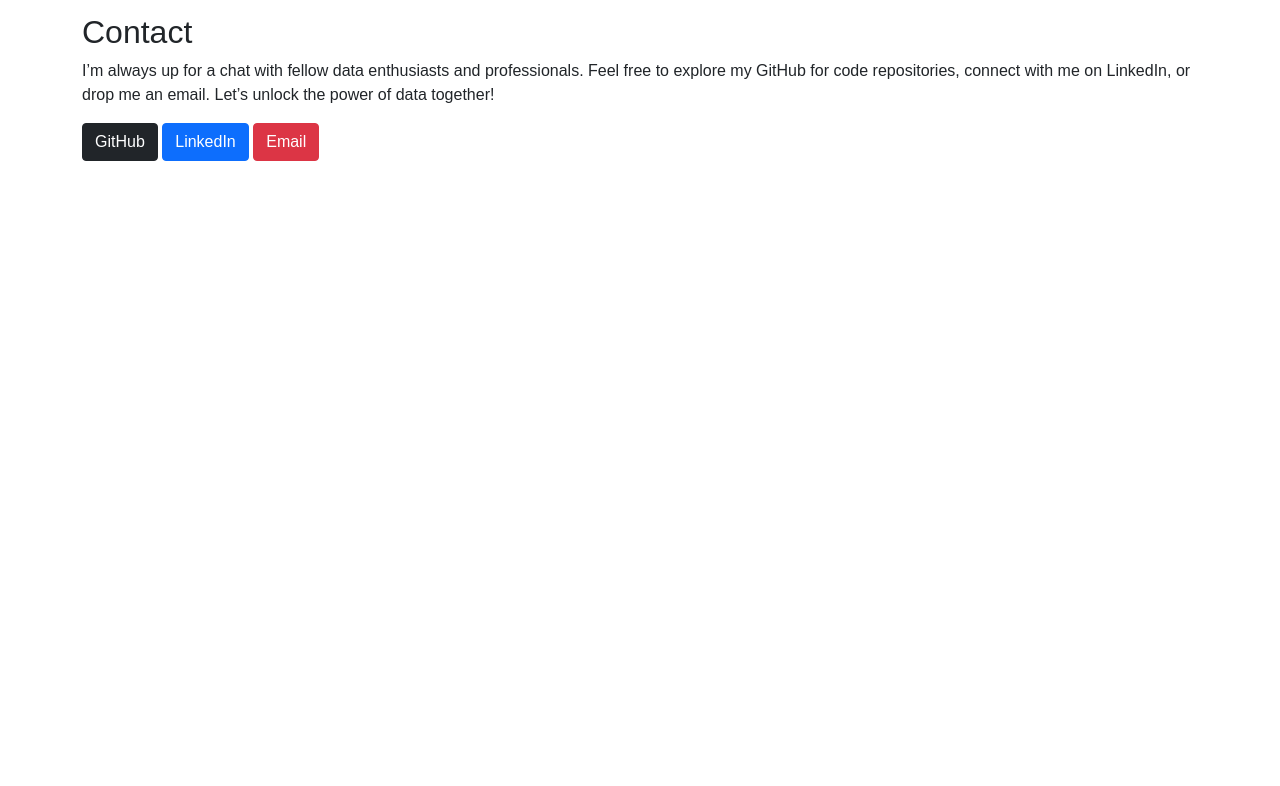
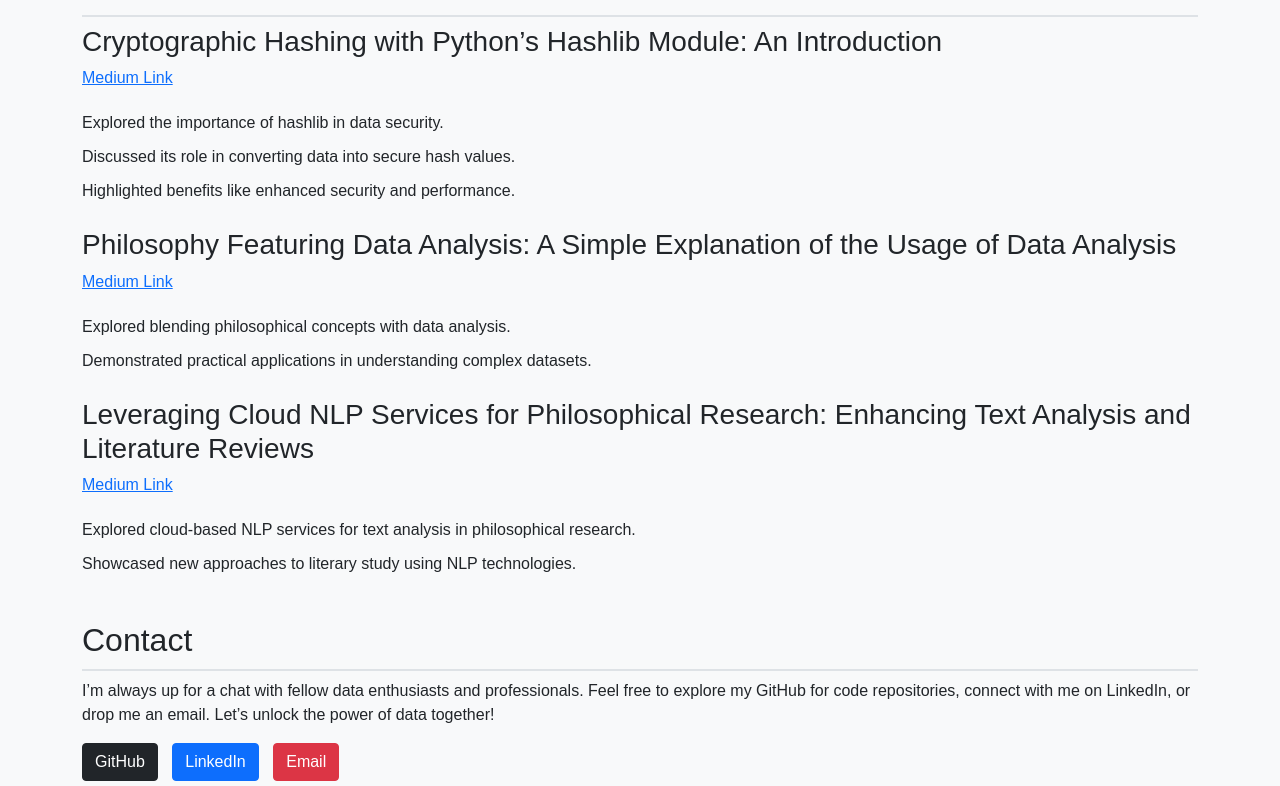
Before and after one commit to klmnsrffn/portfolioo, a plain HTML site: page index.html in a window 1280 px wide. Shown: the part 2014-2800 px from the top of the page. Before the commit the page ends 2175 px from the top, so only its background shows below. Drawn offline with nearby package versions, Linux system fonts and the light colour scheme; a script that the page names is missing.

Commit message:
Update styles.css

```diff
--- a/styles.css
+++ b/styles.css
@@ -1,12 +1,36 @@
 body {
-  font-family: Arial, sans-serif;
+    font-family: Arial, sans-serif;
+    background-color: #f8f9fa;
+    color: #212529;
 }
 
-nav ul {
-  list-style-type: none;
-  padding: 0;
+h1 {
+    text-align: center;
+    margin-bottom: 40px;
 }
 
-nav ul li {
-  display: inline;
-  margin
+section {
+    margin-bottom: 40px;
+}
+
+h2 {
+    border-bottom: 2px solid #dee2e6;
+    padding-bottom: 10px;
+}
+
+ul {
+    list-style-type: none;
+    padding: 0;
+}
+
+li {
+    padding: 5px 0;
+}
+
+.project, .publication {
+    margin-bottom: 20px;
+}
+
+a.btn {
+    margin-right: 10px;
+}
```
